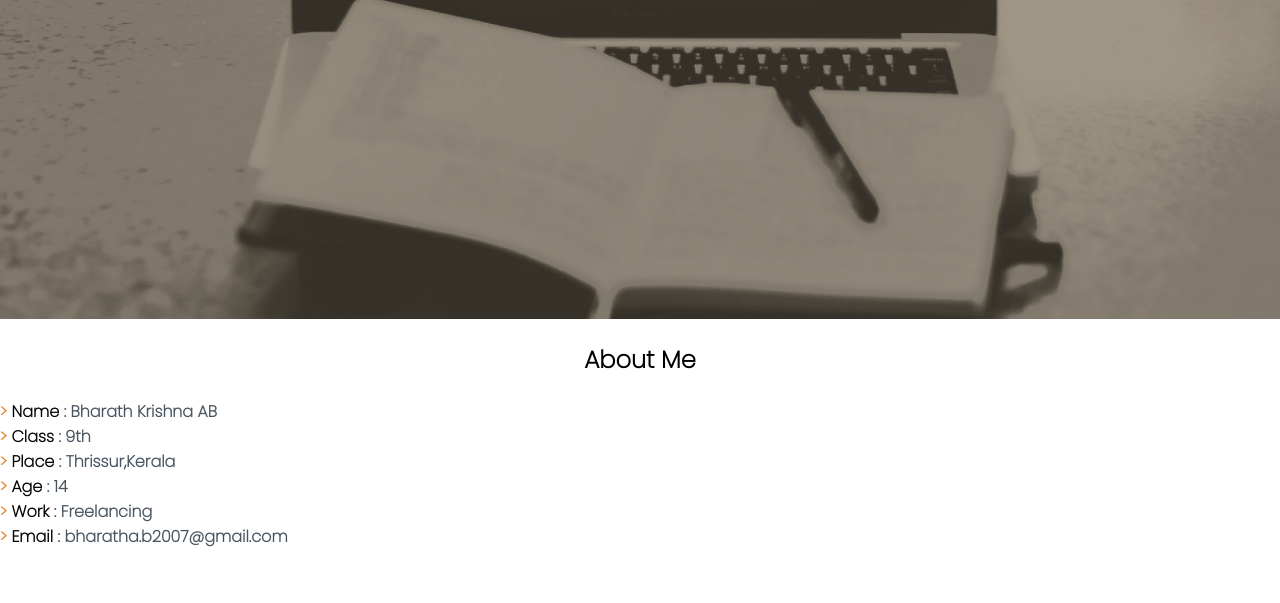
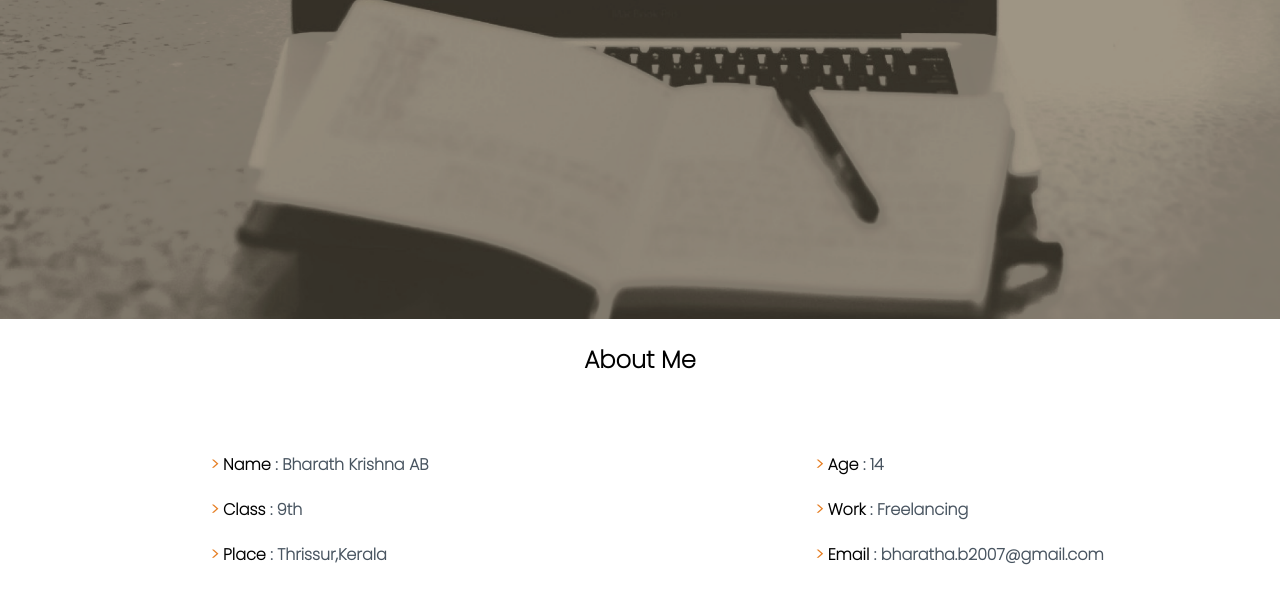
Before and after one commit to Bharath-Krishna-AB/Personal-Website, a plain HTML site: page index.html in a window 1280 px wide. Shown: the part 481-1084 px from the top of the page. Drawn offline with nearby package versions, Linux system fonts and the light colour scheme.

Commit message:
divided 3 one side and 3 one side in my detail section

```diff
--- a/index.html
+++ b/index.html
@@ -32,14 +32,20 @@
             <h1 class="Aboutme-heading">About Me</h1>
             </div>
             <div class="my-details">
+                <div class="left">
+                    <div>
                     <h4 class="details"><span class="side-arrow-aboutme">></span><span class="details-highlited-area"> Name</span> : Bharath Krishna AB</h2>
                     <h4 class="details"><span class="side-arrow-aboutme">></span><span class="details-highlited-area"> Class</span> : 9th</h2>
                     <h4 class="details"><span class="side-arrow-aboutme">></span><span class="details-highlited-area"> Place</span> : Thrissur,Kerala</h2>
+                    </div>
+                </div>
+                <div class="right">
+                    <div>
                     <h4 class="details"><span class="side-arrow-aboutme">></span><span class="details-highlited-area"> Age</span> : 14</h2>
                     <h4 class="details"><span class="side-arrow-aboutme">></span><span class="details-highlited-area"> Work</span> : Freelancing</h2>
                     <h4 class="details"><span class="side-arrow-aboutme">></span><span class="details-highlited-area"> Email</span> : bharatha.b2007@gmail.com</h2>
-
-
+                    </div>
+                </div>
             </div>
             <div class="skillbar">
 
--- a/style.css
+++ b/style.css
@@ -147,4 +147,29 @@ body{
 
 .details{
     color: var(--secondary-color);
+    margin-bottom: 20px;
 }
+
+.my-details{
+    width: 100%;
+    height: 30%;
+    display: flex;
+
+}
+.left{
+    width: 50%;
+    height: 100%;
+    display: flex;
+    flex-direction: column;
+    align-items: center;
+    justify-content: center;
+}
+
+.right{
+    width: 50%;
+    height: 100%;
+    display: flex;
+    flex-direction: column;
+    align-items: center;
+    justify-content: center;
+}
```
Lines whose indentation alone changed are shown as unchanged.
